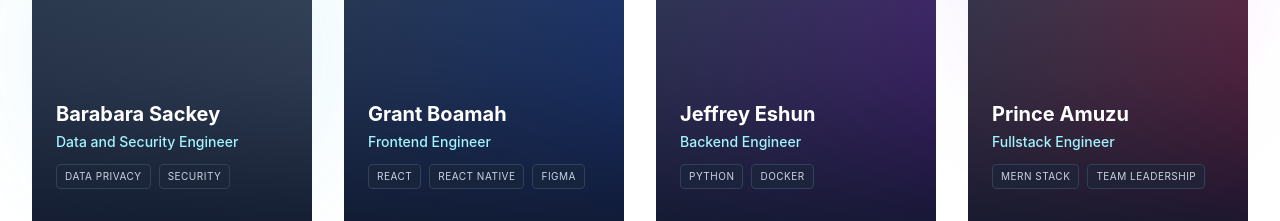
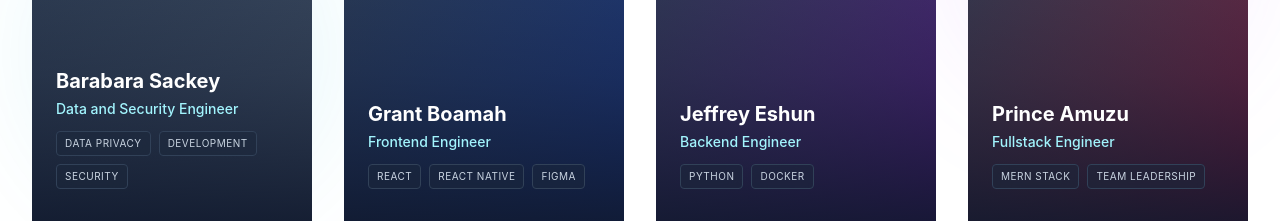
Before and after one commit to OptiTech-Solutions/OptiTech-web, a React (Vite) app: page / in a window 1280 px wide. Shown: the part 4060-4281 px from the top of the page. Built offline with nearby package versions, Linux system fonts and the light colour scheme.

Commit message:
feat: update tags for Barabara Sackey in Team component to include Development

```diff
--- a/src/components/Team.jsx
+++ b/src/components/Team.jsx
@@ -40,7 +40,7 @@ const Team = () => {
     {
       name: "Barabara Sackey",
       role: "Data and Security Engineer",
-      tags: ["Data Privacy", "Security"],
+      tags: ["Data Privacy","Development", "Security"],
       image: "from-slate-700 to-slate-600" // Placeholder gradient
     },
     {
```
